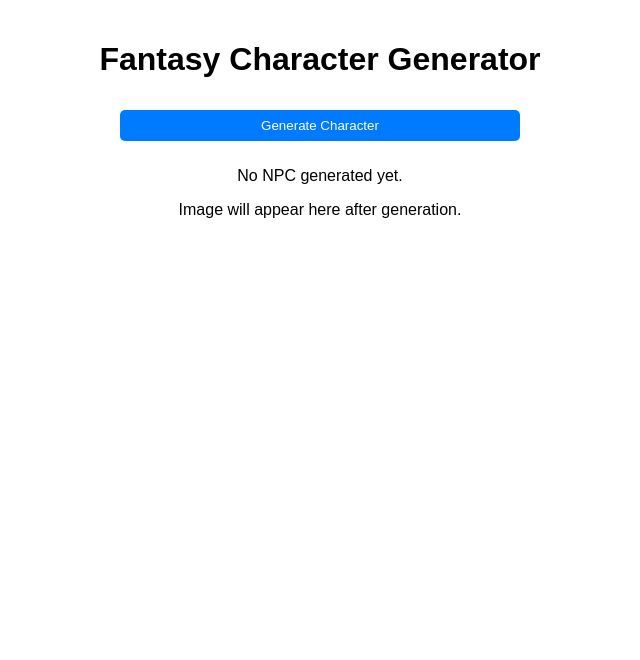
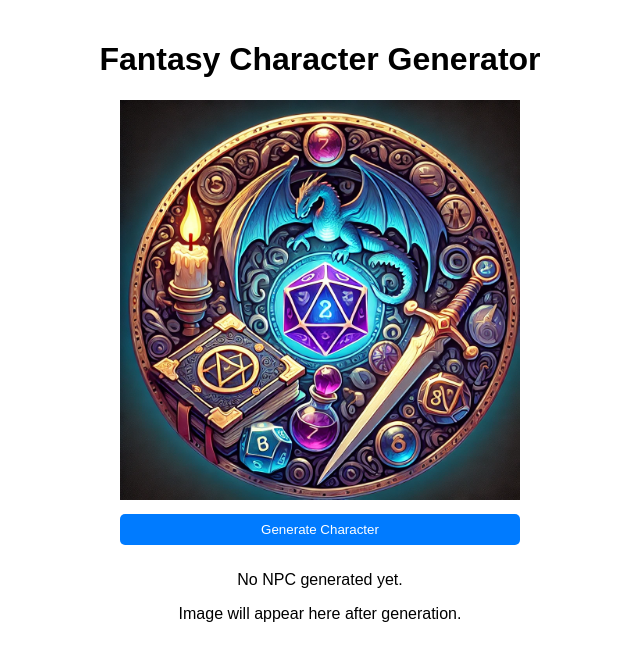
Before and after one commit to Snielson222/NPC-Frontend, a React (Create React App) app: page / in a window 1280 px wide. Shown: the top 660 px of the page, without its empty margins (320-960 px from the left). Built offline with nearby package versions, Linux system fonts and the light colour scheme.

Commit message:
image added

```diff
--- a/src/App.js
+++ b/src/App.js
@@ -14,6 +14,7 @@ const App = () => {
   return (
     <div className="App">
       <h1>Fantasy Character Generator</h1>
+      <img src='favicon2.webp' alt='favicon' style={{ width: '50%' }}/>
       <NPCForm onGenerateNPC={generateNPC} />
       {loading ? (
         <LoadingSpinner />
```
